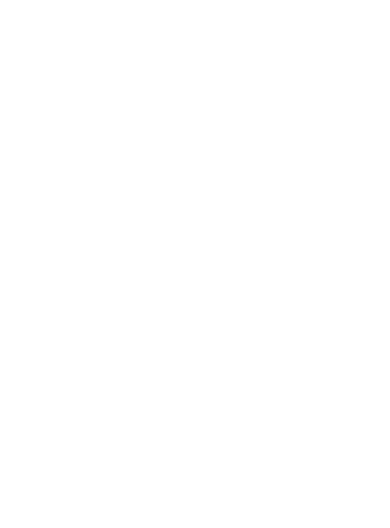
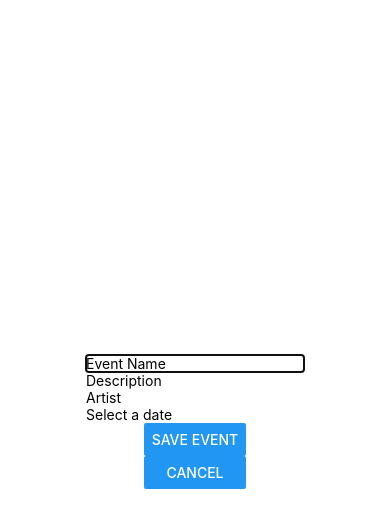
Before and after one commit to cirleamihai/TicketBotting-MobileApp, a React Native app: screen / in a window 390 px wide. Both pictures are taken after a click on the button "ADD EVENT". Shown: the top 528 px of the page. Built offline with nearby package versions, Linux system fonts and the light colour scheme.

Commit message:
Added DatetimePicker on add menu

```diff
--- a/App.js
+++ b/App.js
@@ -1,6 +1,8 @@
 import {StatusBar} from 'expo-status-bar';
 import {Button, StyleSheet, Text, View, Modal} from 'react-native';
 import React, {useState} from 'react';
+import AddOrEditEvent from "./Components/AddOrEditEvent";
+import Event from "./Entities/events";
 
 export default function App() {
     const [isAddButtonClicked, setIsAddButtonClicked] = useState(false);
@@ -9,14 +11,14 @@ export default function App() {
         setIsAddButtonClicked(true);
     }
 
-    const handleCancelAddEvent = () => {
+    const handleCancelAddEventModal = () => {
         setIsAddButtonClicked(false);
     }
 
     return (
         <View style={styles.appLayover}>
             <Modal visible={isAddButtonClicked} animationType="slide">
-
+            <AddOrEditEvent event={Event.create_empty_event()} onClose={handleCancelAddEventModal}/>
             </Modal>
             <View style={styles.addButton}>
                 <Button title={"Add Event"} onPress={handleAddEvent}/>
--- a/Components/AddOrEditEvent.js
+++ b/Components/AddOrEditEvent.js
@@ -1,11 +1,34 @@
-import {TextInput, View} from "react-native";
+import {Button, TextInput, Text, View, StyleSheet, Pressable} from "react-native";
 import {useState} from "react";
+import {DateTimePickerAndroid} from "@react-native-community/datetimepicker";
 
 export default function AddOrEditEvent(props) {
     const [event, setEvent] = useState(props.event);
+    const [openDatePicker, setOpenDatePicker] = useState(false);
+    const [date, setDate] = useState(event.date);
+
+    const handleSave = () => {
+        {/* Save the event in the repo*/
+        }
+        props.onClose();
+    }
+
+    const openDatePickerSelector = () => {
+        DateTimePickerAndroid.open({
+            value: new Date(),
+            mode: 'date',
+            display: 'default',
+            onChange: (event, selectedDate) => {
+                if (selectedDate) {
+                    setDate(selectedDate);
+                    setEvent({...event, date: selectedDate});
+                }
+            },
+        });
+    };
 
     return (
-        <View>
+        <View style={styles.appLayover}>
             <TextInput
                 placeholder={"Event Name"}
                 value={event.eventName}
@@ -21,11 +44,28 @@ export default function AddOrEditEvent(props) {
                 value={event.artist}
                 onChangeText={(text) => setEvent({...event, artist: text})}
             />
-            <TextInput
-                placeholder={"Date"}
-                value={event.date}
-                onChangeText={(text) => setEvent({...event, date: text})}
-            />
+            <View>
+                <Pressable onPress={openDatePickerSelector}>
+                    <TextInput
+                        placeholder={"Select a date"}
+                        value={date ? date.toDateString(): ''}
+                        editable={false}
+                    />
+                </Pressable>
+            </View>
+            <View>
+                <Button title={"Save Event"} onPress={handleSave}/>
+                <Button title={"Cancel"} onPress={props.onClose}/>
+            </View>
         </View>
     )
 }
+
+const styles = StyleSheet.create({
+    appLayover: {
+        flex: 1,
+        alignItems: 'center',
+        justifyContent: 'center',
+    },
+
+})
--- a/Entities/events.js
+++ b/Entities/events.js
@@ -1,3 +1,4 @@
+import 'react-native-get-random-values';
 import { v4 as uuidv4 } from 'uuid';
 
 class Event {
@@ -16,7 +17,7 @@ class Event {
     }
 
     static create_empty_event() {
-        return new Event(null, '', '', '', '');
+        return new Event(null, '', '', '', null);
     }
 
     is_empty() {
```
Also changed, not shown: package.json (+6 -1 lines), 1 other file (tests, documents, lock files or other folders).
